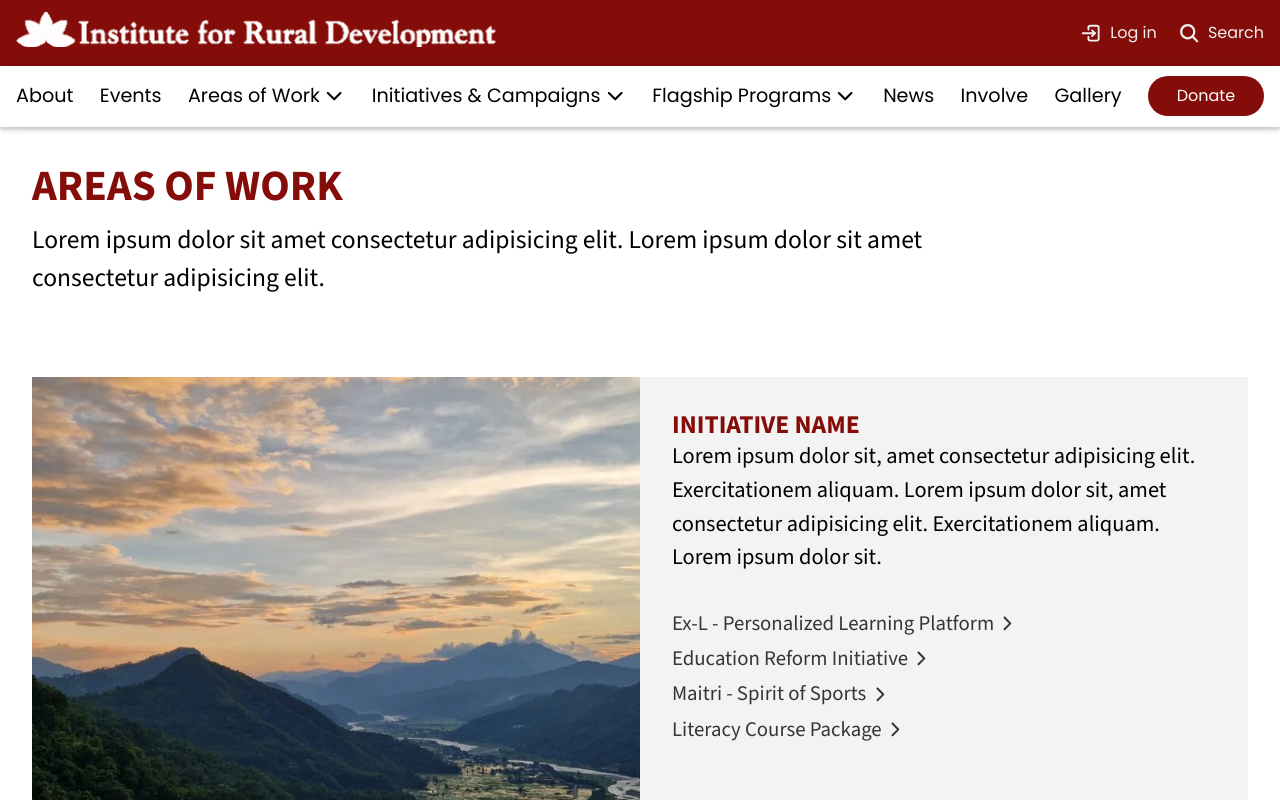
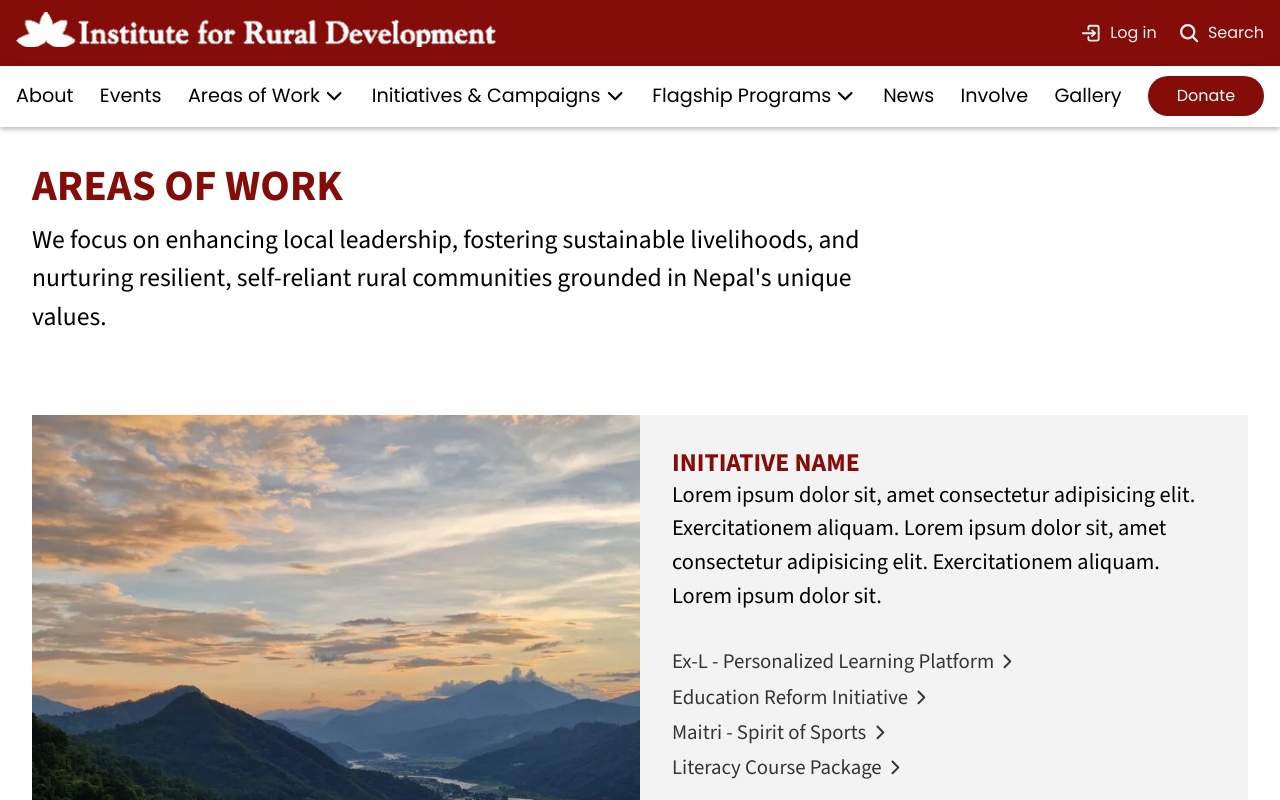
Before and after one commit to ird-code/ird-frontend, a Next.js app: page /areas-of-work in a window 1280 px wide. Shown: the top 800 px of the page. Built offline with nearby package versions, Linux system fonts and the light colour scheme.

Commit message:
update lorem text

```diff
--- a/src/app/_sections/News.tsx
+++ b/src/app/_sections/News.tsx
@@ -16,8 +16,7 @@ function News() {
       id: 2,
       image: "/assets/images/news/news2.png",
       title: "One Tap to Empower",
-      meta_disc:
-        "IRD's One App, One Tap bridges rural Nepal's digital divide.",
+      meta_disc: "IRD's One App, One Tap bridges rural Nepal's digital divide.",
     },
     {
       id: 3,
@@ -55,9 +54,9 @@ function News() {
         <div>
           <h2>News, Stories, and Blogs</h2>
           <p className="!text-[1.6rem] max-w-[70ch]">
-            Lorem ipsum dolor sit, amet consectetur adipisicing elit.
-            Exercitationem aliquam sapiente quis! Sapiente reprehenderit
-            assumenda delectus aliquam ipsam inventore
+            Latest news and updates on rural empowerment initiatives, community
+            leadership programs, and sustainable development efforts across
+            Nepal&apos;s rural regions.
           </p>
         </div>
 
--- a/src/app/areas-of-work/page.tsx
+++ b/src/app/areas-of-work/page.tsx
@@ -12,8 +12,9 @@ const AreasOfWork = () => {
         <div className={styles.header}>
           <h2>Areas of Work</h2>
           <p>
-            Lorem ipsum dolor sit amet consectetur adipisicing elit. Lorem ipsum
-            dolor sit amet consectetur adipisicing elit.
+            We focus on enhancing local leadership, fostering sustainable
+            livelihoods, and nurturing resilient, self-reliant rural communities
+            grounded in Nepal&apos;s unique values.
           </p>
         </div>
         <div>
--- a/src/app/news/page.tsx
+++ b/src/app/news/page.tsx
@@ -16,8 +16,7 @@ function Page() {
       id: 2,
       image: "/assets/images/news/news2.png",
       title: "One Tap to Empower",
-      meta_disc:
-        "IRD's One App, One Tap bridges rural Nepal's digital divide.",
+      meta_disc: "IRD's One App, One Tap bridges rural Nepal's digital divide.",
     },
     {
       id: 3,
@@ -55,9 +54,9 @@ function Page() {
         <div>
           <h2>News, Stories, and Blogs</h2>
           <p className="!text-[1.6rem] max-w-[70ch]">
-            Lorem ipsum dolor sit, amet consectetur adipisicing elit.
-            Exercitationem aliquam sapiente quis! Sapiente reprehenderit
-            assumenda delectus aliquam ipsam inventore
+            Latest news and updates on rural empowerment initiatives, community
+            leadership programs, and sustainable development efforts across
+            Nepal&apos;s rural regions.
           </p>
         </div>
 
```
Lines whose indentation alone changed are shown as unchanged.
